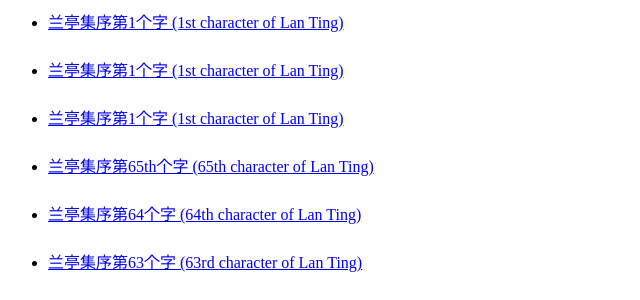
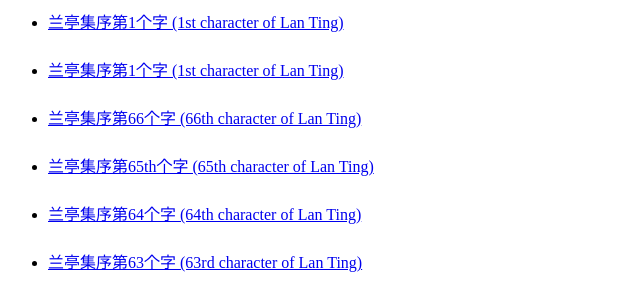
Before and after one commit to shengzhe/livecalligraphy, a Jekyll site: the page built from index.html, in a window 1280 px wide and 900 px high, scrolled down 1974 px. Shown: the part 150-450 px from the top of the window, without its empty margins (0-640 px from the left). Built offline with Jekyll 4.4.1, drawn with Linux system fonts in a browser that asks for light colours; Markdown is read by kramdown in place of the engine named in the settings.

Commit message:
Update 2012-08-31-LanTing-66.html

```diff
--- a/_posts/2012-08-31-LanTing-66.html
+++ b/_posts/2012-08-31-LanTing-66.html
@@ -1,6 +1,6 @@
 ---
 layout: default
-title: 兰亭集序第1个字 (1st character of Lan Ting)
+title: 兰亭集序第66个字 (66th character of Lan Ting)
 ---
 <h1>無</h1>
 <p>简体：无[wú]</p>
```
